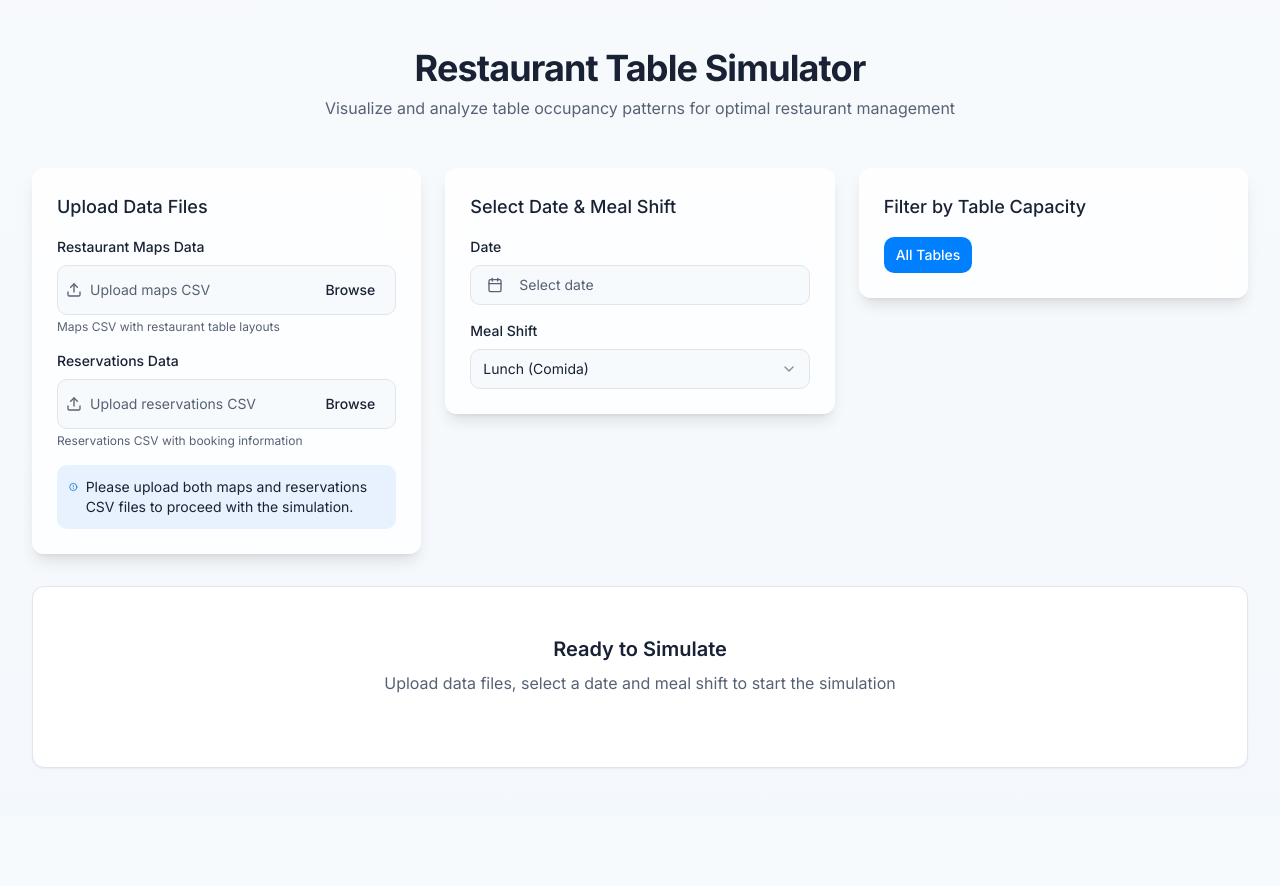
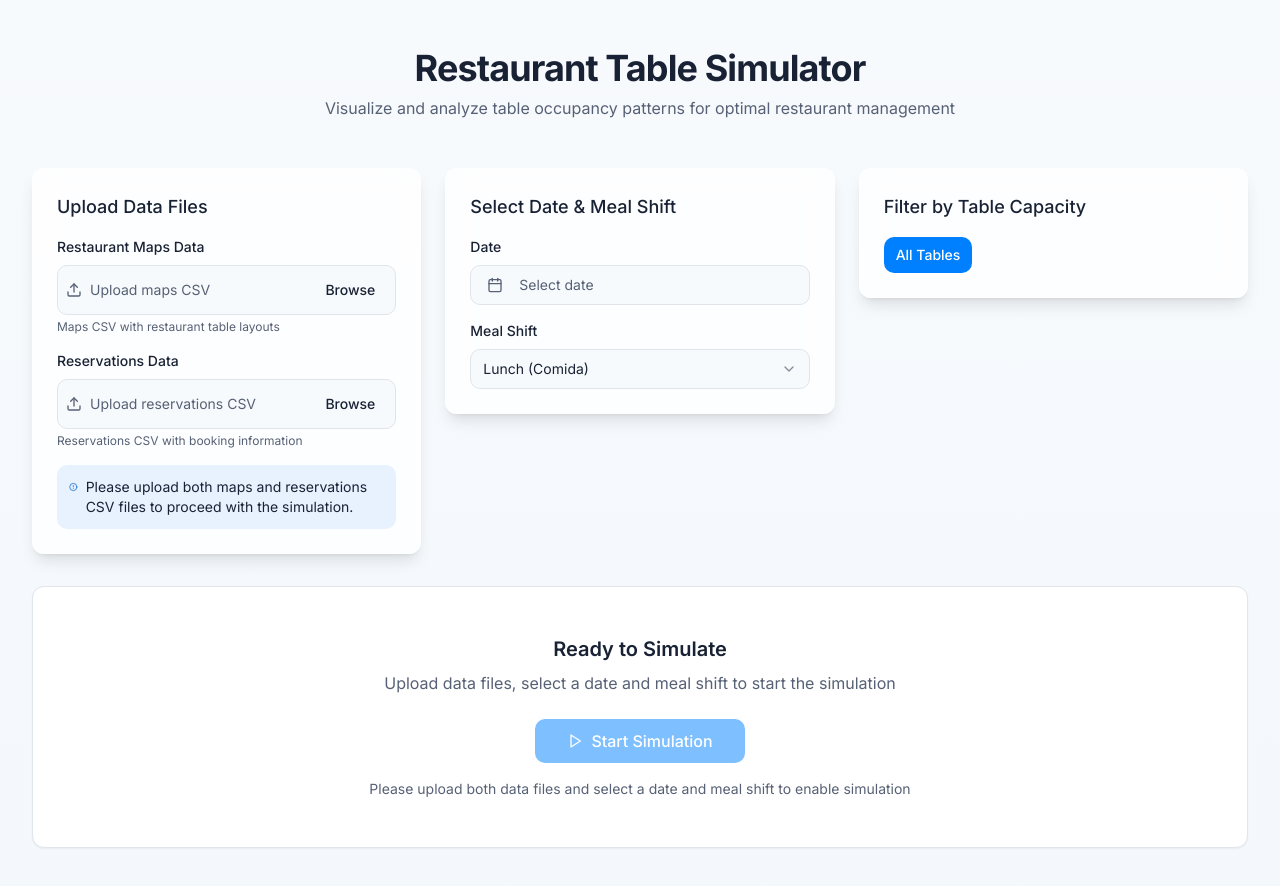
Before and after one commit to userusernamename712/table-timeline-simulator, a React (Vite) app: page / in a window 1280 px wide. Shown: the top 886 px of the page. Before the commit the page ends 816 px from the top, so only its background shows below. Built offline with nearby package versions, Linux system fonts and the light colour scheme.

Commit message:
Add simulation start button
Adds a button to manually trigger the simulation process.

```diff
--- a/src/components/ControlPanel.tsx
+++ b/src/components/ControlPanel.tsx
@@ -45,14 +45,13 @@ const ControlPanel: React.FC<ControlPanelProps> = ({
   useEffect(() => {
     if (isPlaying) {
       timerRef.current = window.setInterval(() => {
-        onSliderValueChange(prev => {
-          const newVal = prev + 10;
-          if (newVal >= data.maxSliderVal) {
-            setIsPlaying(false);
-            return data.maxSliderVal;
-          }
-          return newVal;
-        });
+        const newVal = currentSliderVal + 10;
+        if (newVal >= data.maxSliderVal) {
+          setIsPlaying(false);
+          onSliderValueChange(data.maxSliderVal);
+        } else {
+          onSliderValueChange(newVal);
+        }
       }, 1000);
     } else if (timerRef.current !== null) {
       window.clearInterval(timerRef.current);
@@ -64,7 +63,7 @@ const ControlPanel: React.FC<ControlPanelProps> = ({
         window.clearInterval(timerRef.current);
       }
     };
-  }, [isPlaying, data.maxSliderVal, onSliderValueChange]);
+  }, [isPlaying, data.maxSliderVal, onSliderValueChange, currentSliderVal]);
 
   const handlePlayPause = () => {
     setIsPlaying(!isPlaying);
@@ -89,9 +88,8 @@ const ControlPanel: React.FC<ControlPanelProps> = ({
   };
 
   const handleSkipForward = () => {
-    onSliderValueChange(prev => {
-      return Math.min(prev + 30, data.maxSliderVal);
-    });
+    const newVal = Math.min(currentSliderVal + 30, data.maxSliderVal);
+    onSliderValueChange(newVal);
   };
 
   return (
--- a/src/components/ui/button.tsx
+++ b/src/components/ui/button.tsx
@@ -1,3 +1,4 @@
+
 import * as React from "react"
 import { Slot } from "@radix-ui/react-slot"
 import { cva, type VariantProps } from "class-variance-authority"
@@ -22,7 +23,7 @@ const buttonVariants = cva(
       size: {
         default: "h-10 px-4 py-2",
         sm: "h-9 rounded-md px-3",
-        lg: "h-11 rounded-md px-8",
+        lg: "h-11 rounded-md px-8 text-base",
         icon: "h-10 w-10",
       },
     },
--- a/src/pages/Index.tsx
+++ b/src/pages/Index.tsx
@@ -4,7 +4,8 @@ import { toast } from 'sonner';
 import { Tabs, TabsContent, TabsList, TabsTrigger } from '@/components/ui/tabs';
 import { Card, CardContent } from '@/components/ui/card';
 import { Separator } from '@/components/ui/separator';
-import { Loader2 } from 'lucide-react';
+import { Button } from '@/components/ui/button';
+import { Loader2, Play } from 'lucide-react';
 import FileUploader from '@/components/FileUploader';
 import DateSelector from '@/components/DateSelector';
 import TableCapacityFilter from '@/components/TableCapacityFilter';
@@ -22,6 +23,7 @@ const Index = () => {
   const [simulationData, setSimulationData] = useState<SimulationData | null>(null);
   const [currentSliderVal, setCurrentSliderVal] = useState(0);
   const [isLoading, setIsLoading] = useState(false);
+  const [simulationReady, setSimulationReady] = useState(false);
 
   const runSimulationProcess = () => {
     if (!mapsCSV || !reservationsCSV || !selectedDate || !selectedMealShift) {
@@ -62,11 +64,11 @@ const Index = () => {
     }
   };
 
-  // Run simulation when all required data is available
+  // Check if all required data is available to run the simulation
   useEffect(() => {
-    if (mapsCSV && reservationsCSV && selectedDate && selectedMealShift) {
-      runSimulationProcess();
-    }
+    setSimulationReady(
+      !!mapsCSV && !!reservationsCSV && !!selectedDate && !!selectedMealShift
+    );
   }, [mapsCSV, reservationsCSV, selectedDate, selectedMealShift]);
 
   // Update slider value
@@ -107,7 +109,7 @@ const Index = () => {
             />
           </div>
 
-          {/* Control Panel */}
+          {/* Control Panel or Table Capacity Filter */}
           <div className="animate-slide-in stagger-3">
             {simulationData ? (
               <ControlPanel
@@ -127,7 +129,7 @@ const Index = () => {
           </div>
         </div>
 
-        {/* Simulation Results */}
+        {/* Simulation Results or Start Button */}
         <div className="animate-slide-in stagger-4">
           {isLoading ? (
             <Card className="w-full p-12 flex flex-col items-center justify-center">
@@ -254,6 +256,23 @@ const Index = () => {
                 <p className="text-muted-foreground mb-6">
                   Upload data files, select a date and meal shift to start the simulation
                 </p>
+
+                <Button
+                  variant="default"
+                  size="lg"
+                  onClick={runSimulationProcess}
+                  disabled={!simulationReady || isLoading}
+                  className="gap-2"
+                >
+                  <Play className="h-4 w-4" />
+                  Start Simulation
+                </Button>
+
+                {!simulationReady && (
+                  <p className="text-muted-foreground mt-4 text-sm">
+                    Please upload both data files and select a date and meal shift to enable simulation
+                  </p>
+                )}
               </div>
             </Card>
           )}
```
